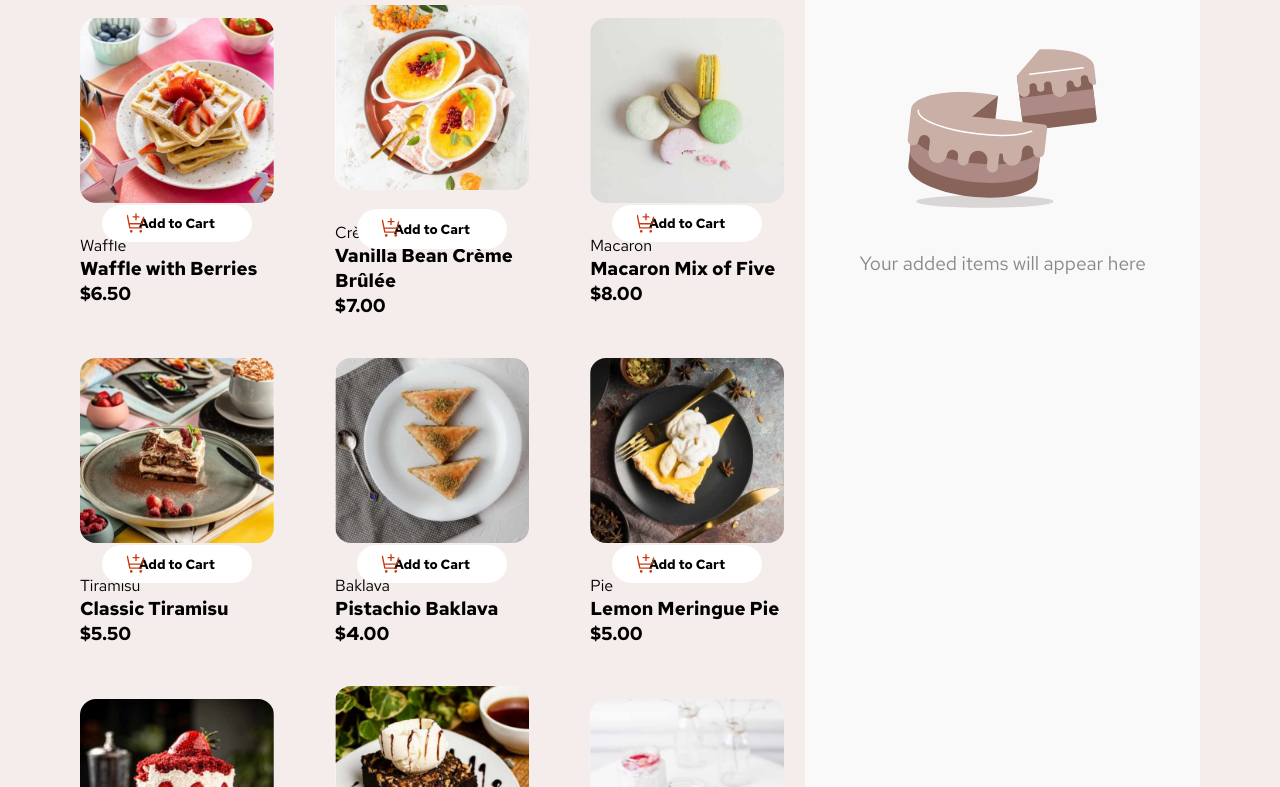
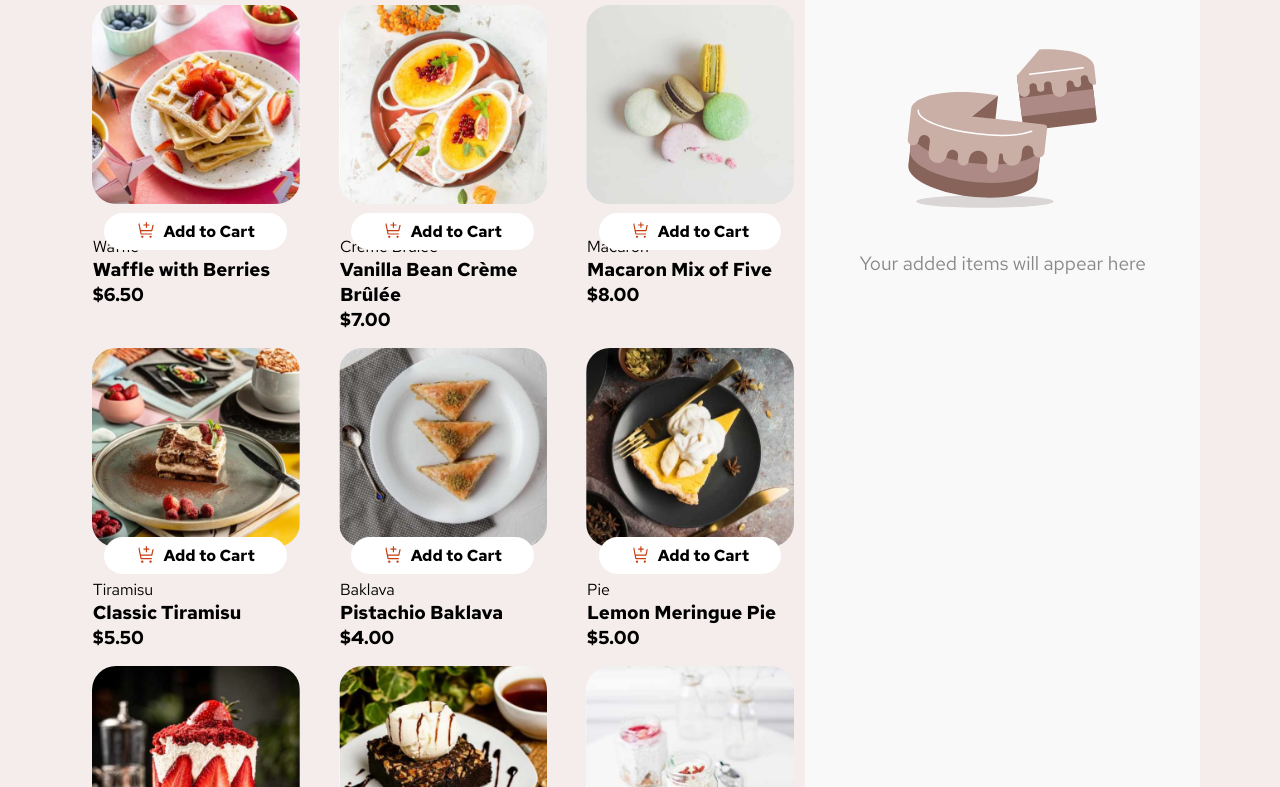
Before and after one commit to KikiTom/Product-list-with-cart, a plain HTML site: page index.html in a window 1280 px wide. Shown: the part 130-917 px from the top of the page. Drawn offline with nearby package versions, Linux system fonts and the light colour scheme.

Commit message:
update and Added button
adding button quantity and optimize position button

```diff
--- a/css/style.css
+++ b/css/style.css
@@ -29,64 +29,82 @@ body {
 }
 
 .dessert {
+    display: grid;
     flex: 2;
-    margin-top: 3.5rem;
-    margin-left: 5rem;
-    margin-bottom: 5rem;
+    margin: 3.5rem 0 5rem 5rem;
 }
 
 .dessert h2 {
     margin-bottom: 1.5rem;
+    margin-left: 0.8rem;
     font-size: 2.6rem;
 }
 
 .dessert-container {
     display: grid;
     grid-template-columns: repeat(3, 1fr);
-    align-items: center;
-    gap: 2.5rem;
+    gap: 1rem;
 }
 
 .dessert-box {
     position: relative;
+    display: block;
+}
+
+#Description-product{
+    margin-top: 2rem;
+    margin-left: 0.8rem;
+}
+
+#img-btn {
     display: flex;
     flex-direction: column;
-    justify-content: center;
-    overflow: hidden;
+    align-items: center;
 }
 
 .dessert-box img {
     width: 90%;
-    border-radius: 1rem;
-    margin-bottom: 2rem;
+    border-radius: 1.5rem;
 }
 
 .add-to-cart-btn img {
-    position: absolute;
-    width: 15%;
-    top: 20%;
-    left: 15%;
+    width: 1.2rem;
 }
 
 .add-to-cart-btn {
     position: absolute;
-    align-items: center;
-    justify-content: center;
-    text-align: center;
-    top: 65%;
-    left: 10%;
-    background-color: white;
+    bottom: 25%;
+    display: flex;
+    padding: 0.5rem 2rem;
+    background-color: rgb(255, 255, 255);
     border-radius: 100px;
-    display: flex;
     cursor: pointer;
+    gap: 0.5rem;
+}
+
+.label {
+    font-weight: bold;
     color: #000000;
-    font-weight: bold;
-    width: 70%;
-    height: 13%;
+    font-size: 1rem;
+}
+
+.add-to-quantity-btn {
+    position: absolute;
+    bottom: 25%;
+    display: none;
+    padding: 0.4rem 2rem;
+    background-color: rgb(255, 255, 255);
+    border-radius: 100px;
+    gap: 2rem;
 }
 
 .add-to-cart-btn:hover {
     background-color: var(--Rose-100);
+}
+
+#quantity-btn:hover {
+    background-color: var(--Rose-100);
+    cursor: pointer;
 }
 
 .cart {
@@ -95,10 +113,6 @@ body {
     margin-right: 5rem;
     padding: 1rem;
     background-color: #f9f9f9;
-}
-
-.cart-items {
-
 }
 
 .cart-empty {
--- a/index.html
+++ b/index.html
@@ -7,7 +7,6 @@
   <!-- displays site properly based on user's device -->
 
   <link rel="icon" type="image/png" sizes="32x32" href="./Assets/images/favicon-32x32.png">
-
   <title>Product list with cart</title>
 
   <link rel="stylesheet" href="css/style.css">
@@ -23,7 +22,7 @@
   </section>
 
   <section id="cart-container" class="cart">
-    <h2 class="heading">Your Cart (0)</h2>
+    <h2 class="heading">Your Cart <span id="info-cart">(0)</span></h2>
     <div class="cart-empty">
       <img src="Assets/images/illustration-empty-cart.svg" alt="Empty Cart" class="empty-cart-img">
       <p class="empty-cart-text">Your added items will appear here</p>
@@ -46,6 +45,7 @@
     Coded by <a href="#">HERU DELIANSYAH</a>.
   </div> -->
 
+  <script src="https://unpkg.com/boxicons@2.1.4/dist/boxicons.js"></script>
   <script src="js/script.js"></script>
 </body>
 
--- a/js/script.js
+++ b/js/script.js
@@ -40,9 +40,6 @@ function updateCartDisplay(productName) {
     }
 
     // Alert for the added product
-    if (productName) {
-        alert(`${productName} has been added to your cart!`);
-    }
 }
 
 // Call updateCart() initially to check if the cart is empty
@@ -62,11 +59,24 @@ fetch('./data.json')
             dessertBox.classList.add('dessert-box');
 
             dessertBox.innerHTML = `
-        <img src="${product.image.desktop}" alt="${product.name}">
-        <button class="add-to-cart-btn"> <img src="Assets/images/icon-add-to-cart.svg" alt=""> Add to Cart</button>
-        <p class="dessert-name">${product.category}</p>
-        <h3 class="dessert-type">${product.name}</h3>
-        <h3 class="price">$${product.price.toFixed(2)}</h3>
+            <div id="img-btn">
+                <img src="${product.image.desktop}" alt="${product.name}">
+                <button class="add-to-cart-btn">
+                    <img src="Assets/images/icon-add-to-cart.svg" alt="">
+                    <span class="label">Add to Cart</span>
+                </button>
+                <button class="add-to-quantity-btn">
+                    <box-icon name='minus-circle' id = "quantity-btn"></box-icon>
+                    <span class="label">1</span>
+                    <box-icon name='plus-circle' id = "quantity-btn"></box-icon>
+                </button>
+            </div>
+
+            <div id="Description-product">
+                <p class="dessert-name">${product.category}</p>
+                <h3 class="dessert-type">${product.name}</h3>
+                <h3 class="price">$${product.price.toFixed(2)}</h3>
+            </div>
       `;
 
             // Add event listener to the "Add to Cart" button
```
